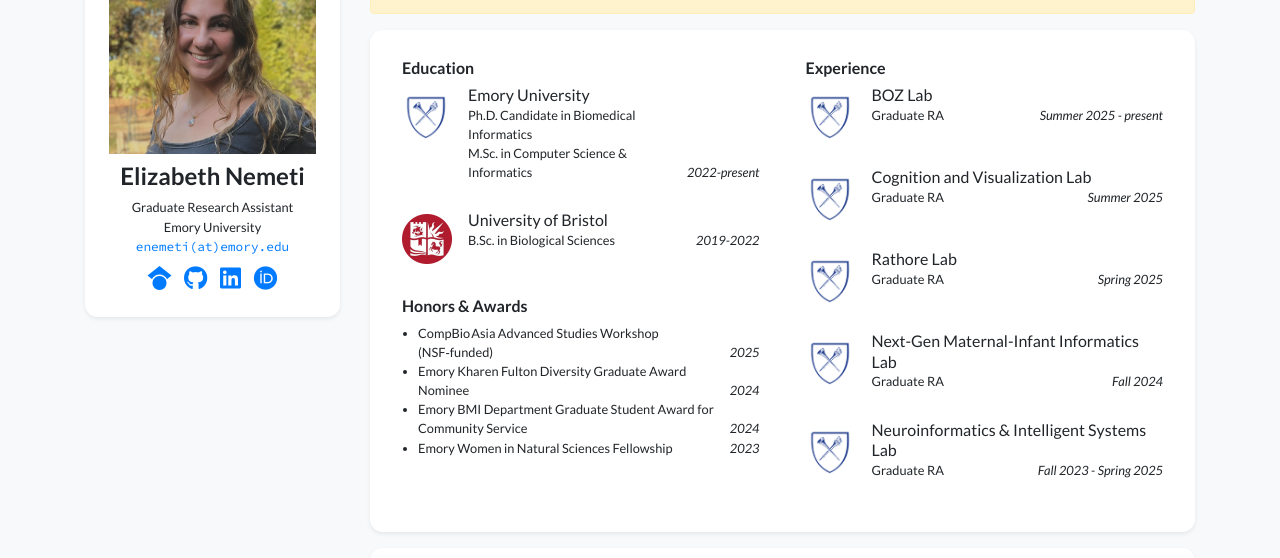
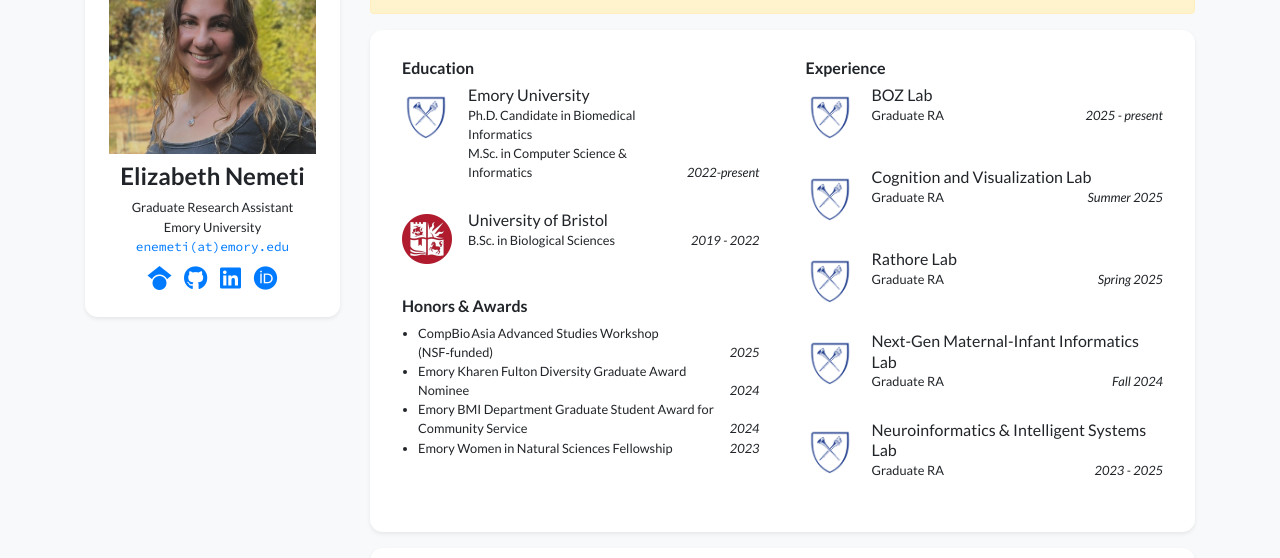
Before and after one commit to nemetielizabeth/nemetielizabeth.github.io, a Jekyll site: the page built from index.html, in a window 1280 px wide and 900 px high, scrolled down 237 px. Shown: the part 153-711 px from the top of the window. Built offline with Jekyll 4.4.1, drawn with Linux system fonts in a browser that asks for light colours; nearby versions of some CDN libraries; a style sheet for code colours, icons or effects is not loaded.

Commit message:
Update profile.yml

```diff
--- a/_data/profile.yml
+++ b/_data/profile.yml
@@ -31,13 +31,13 @@
 - name: University of Bristol
   logo: /assets/badges/bristol.png
   position: B.Sc. in Biological Sciences
-  date: 2019-2022
+  date: 2019 - 2022
 
 experience:
 - name: BOZ Lab
   logo: /assets/badges/emory.png
   position: Graduate RA
-  date: Summer 2025 - present
+  date: 2025 - present
 - name: Cognition and Visualization Lab
   logo: /assets/badges/emory.png
   position: Graduate RA
@@ -53,7 +53,7 @@
 - name: Neuroinformatics & Intelligent Systems Lab
   logo: /assets/badges/emory.png
   position: Graduate RA
-  date: Fall 2023 - Spring 2025
+  date: 2023 - 2025
 
 awards:
 - name: CompBio Asia Advanced Studies Workshop (NSF‑funded)
```
